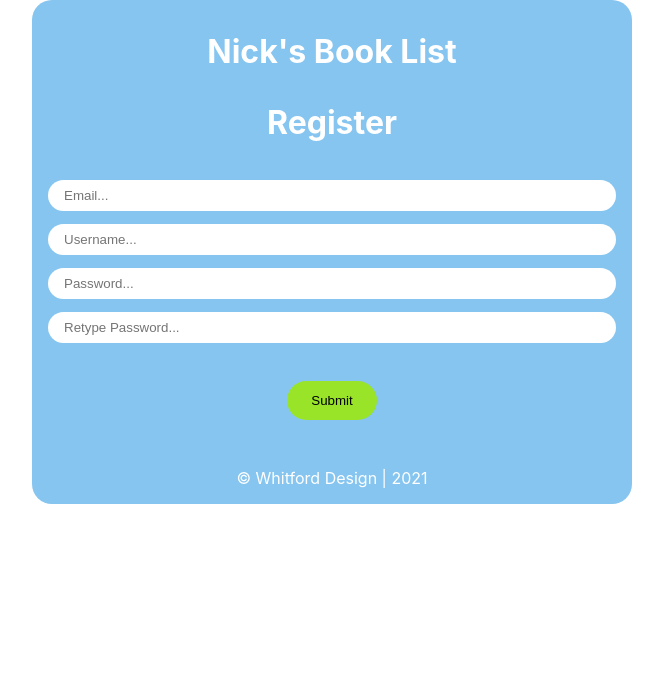
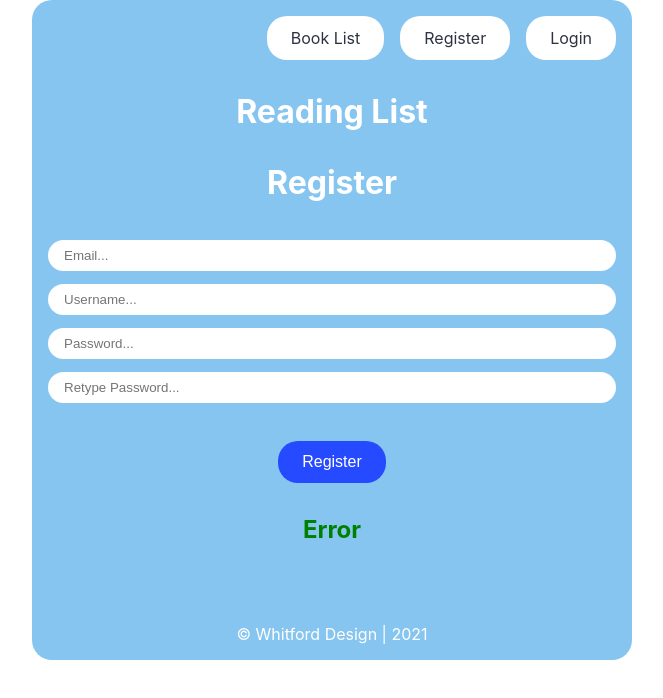
Before and after one commit to whitfona/book-app, a React (Create React App) app in the folder front-end/: page /register in a window 1280 px wide. Shown: the top 698 px of the page, without its empty margins (308-971 px from the left). Built offline with nearby package versions, Linux system fonts and the light colour scheme.

Commit message:
added ProtectedRoute component to protect the reading list. Also played with making calls to back end async (undid them but might be messy)

```diff
--- a/front-end/src/App.css
+++ b/front-end/src/App.css
@@ -1,8 +1,9 @@
 /*
   1. Global Styles
-  2. Header & Header Form Styles
-  3. Table Styles
-  4. Footer Styles
+  2. Navbar
+  3. Header & Header Form Styles
+  4. Table Styles
+  5. Footer Styles
 
 */
 
@@ -10,8 +11,9 @@
 :root{
   --primary-color: #85C5F0;
   --secondary-color: #B2DBF6;
-  --accent-color: #99E428;
+  --accent-color: #264aff;
   --text-white: #fff;
+  --text-dark: #2e3241;
 }
 
 * {
@@ -32,7 +34,31 @@ h2 {
   padding: 2rem 0;
 }
 
-/* 2. Header & Header Form Styles */
+/* 2. Navbar */
+.navbar {
+  display: flex;
+  justify-content: flex-end;
+  padding: 0 1rem;
+}
+
+.navbar .nav-btn {
+  padding: .75rem 1.5rem;
+  border: none;
+  border-radius: 20px;
+  background-color: var(--text-white);
+  transition: all ease-in-out 0.2s;
+  margin-top: 1rem;
+  margin-left: 1rem;
+  color: var(--text-dark);
+  text-decoration: none;
+}
+
+.navbar .nav-btn:hover {
+  background-color: var(--secondary-color);
+  cursor: pointer;
+ }
+
+/* 3. & Header Form Styles */
 
 .welcome-msg {
   color: #fff;
@@ -67,10 +93,13 @@ input[type="submit"], select {
   background-color: var(--accent-color);
   transition: all ease-in-out 0.2s;
   margin-top: 2rem;
+  color: var(--text-white);
+  font-size: 1rem;
 }
 
 input[type="submit"]:hover {
-  background-color: #DBF6B2;
+  background-color: var(--secondary-color);
+  color: var(--text-dark);
   cursor: pointer;
  }
 
@@ -87,7 +116,7 @@ input[type="submit"]:hover {
   color: #ff0000;
 }
 
-/* 3. Table Styles */
+/* 4. Table Styles */
 
 .Read-Books, .To-Read-Books {
   border-top: 2px solid #f8f8f8;
@@ -126,7 +155,7 @@ tbody tr:nth-child(even) {
   cursor: pointer;
 }
 
-/* 4. Footer Styles */
+/*5. Footer Styles */
 footer {
   color: #fff;
   padding: 1rem 0;
--- a/front-end/src/App.js
+++ b/front-end/src/App.js
@@ -1,28 +1,34 @@
 import './App.css';
 // import axios from 'axios';
+import Navbar from './components/Navbar';
 import WelcomeMessage from './components/WelcomeMessage';
 import Register from './components/Register';
 import Login from './components/Login.js';
 // import AddBookForm from './components/AddBookForm';
 import BookContainer from './components/BookContainer'
 // import BookList from './components/BookList'
+import ProtectedRoute from './components/ProtectedRoute';
 import Footer from './components/Footer';
-// import React, { useState } from 'react';
+import React, { useState } from 'react';
 import { BrowserRouter as Router, Route, Switch } from 'react-router-dom';
 // import closedBin from './images/bin-closed.png';
 // import openBin from './images/bin-open.png';
 
 
 function App() {
+  const [loggedin] = useState(false)
 
   return (
     <div className='App'>
-        <WelcomeMessage name="Nick's" />
         <Router>
+          <Navbar loggedin={loggedin} />
+          { loggedin ? <WelcomeMessage name="Nick's" /> : <WelcomeMessage />}
           <Switch>
             <Route exact path='/' component={Login} />
             <Route path='/register' component={Register} />
-            <Route path='/book-list' component={BookContainer} />
+            <ProtectedRoute path='/book-list' loggedin={loggedin}>
+              <BookContainer />
+            </ProtectedRoute>
           </Switch>
         </Router>
       <Footer />
--- a/front-end/src/components/Login.js
+++ b/front-end/src/components/Login.js
@@ -1,4 +1,4 @@
-import React, { useEffect, useState } from 'react';
+import React, { useState } from 'react';
 import axios from 'axios';
 
 function Login() {
@@ -6,16 +6,35 @@ function Login() {
   const [passwordLogin, setPasswordLogin] = useState('');
   const [loginStatus, setLoginStatus] = useState('');
 
-  axios.defaults.withCredentials = true;
+  // axios.defaults.withCredentials = true;
 
-  useEffect(() => {
-    axios.get('/login')
-    .then((res) => {
-      if (res.data.loggedIn === true) {
-        setLoginStatus(res.data.user[0].username);
-      }
-    })
-  }, [])
+  // useEffect(() => {
+  //   getLoggedInUser()
+  //   // axios.get('/login')
+  //   // .then((res) => {
+  //   //   if (res.data.loggedIn === true) {
+  //   //     setLoginStatus(res.data.user[0].username);
+  //   //   }
+  //   // })
+  //   return () => {
+  //     setUsernameLogin('')
+  //     setPasswordLogin('')
+  //     setLoginStatus('')
+  //   }
+  // }, [loginStatus])
+
+  //   const getLoggedInUser = async () => {
+  //   try {
+  //     await axios.get('/login')
+  //       .then((res) => {
+  //       if (res.data.loggedIn === true) {
+  //         setLoginStatus(res.data.user[0].username);
+  //       }
+  //     })
+  //   } catch (err) {
+  //     console.log(err)
+  //   }
+  // }
 
   const login = (e) => {
     e.preventDefault();
@@ -53,7 +72,7 @@ function Login() {
           setPasswordLogin(e.target.value);
         }}
       />
-      <input type='submit' name='submit' value='Submit' onClick={login} />
+      <input type='submit' name='submit' value='Login' onClick={login} />
       <h4>{loginStatus}</h4>
     </form>
   );
--- /dev/null
+++ b/front-end/src/components/Navbar.js
@@ -0,0 +1,19 @@
+import React from 'react'
+import { NavLink } from 'react-router-dom'
+
+function Navbar({ loggedin }) {
+
+  return loggedin ? (
+    <div className='navbar'>
+      <NavLink className='nav-btn' to='/'>Logout</NavLink>
+    </div>
+  ) : (
+    <div className='navbar'>
+      <NavLink className='nav-btn' to='/book-list'>Book List</NavLink>
+      <NavLink className='nav-btn' to='/register'>Register</NavLink>
+      <NavLink className='nav-btn' to='/'>Login</NavLink>
+    </div>
+  )
+}
+
+export default Navbar
--- /dev/null
+++ b/front-end/src/components/ProtectedRoute.js
@@ -0,0 +1,13 @@
+import React from 'react'
+import { Route, Redirect } from 'react-router-dom'
+
+function ProtectedRoute({ loggedin, children, ...rest }) {
+  return (
+    <Route {...rest} render={() => {
+      return loggedin ? children : <Redirect to='/' />
+    }}
+    />
+  )
+}
+
+export default ProtectedRoute
--- a/front-end/src/components/Register.js
+++ b/front-end/src/components/Register.js
@@ -26,6 +26,7 @@ function Register() {
       setMessage('Passwords must match')
     }
     else {
+      // registerUser()
       axios
         .post('/register', {
           username: usernameReg,
@@ -55,11 +56,47 @@ function Register() {
     }
   };
 
+  // const registerUser = async () => {
+  //   await axios
+  //       .post('/register', {
+  //         username: usernameReg,
+  //         password: passwordReg,
+  //         email: emailReg,
+  //       })
+  //       .then((res) => {
+  //         // console.log(res);
+  //         if (res.status === 200) {
+  //           setError(false);
+  //           setMessage('Registration Successful!');
+
+  //         }
+  //       })
+  //       .catch((err) => {
+  //         if (err.response.status === 409) {
+  //           setError(true);
+  //           setMessage('Username already exists!');
+  //         } else {
+  //           setError(true);
+  //           setMessage('Registration Unsuccessful');
+  //         }
+  //       });
+  //     setUsernameReg('');
+  //     setPasswordReg('');
+  //     setEmailReg('');
+  // }
+
+  // useEffect(() => {
+  //   registerUser()
+  // });
+
   // message disappears after 3 seconds
   useEffect(() => {
     setTimeout(() => {
       setMessage();
     }, 3000);
+    return () => {
+      setMessage('Error')
+    }
   }, [message]);
 
   return (
@@ -97,7 +134,7 @@ function Register() {
           setPasswordVerify(e.target.value);
         }}
       />
-      <input type='submit' name='submit' value='Submit' />
+      <input type='submit' name='submit' value='Register' />
       {message && (
         <h2 className={`message ${error ? 'error' : 'success'}`}>{message}</h2>
       )}
--- a/front-end/src/components/WelcomeMessage.js
+++ b/front-end/src/components/WelcomeMessage.js
@@ -1,7 +1,7 @@
 import React from 'react';
 
 function WelcomeMessage(props) {
-  return <h1 className='welcome-msg'>{props?.name} Book List</h1>;
+  return <h1 className='welcome-msg'>{props?.name} Reading List</h1>;
 }
 
 export default WelcomeMessage;
```
Also changed, not shown: 1 other file (tests, documents, lock files or other folders).
